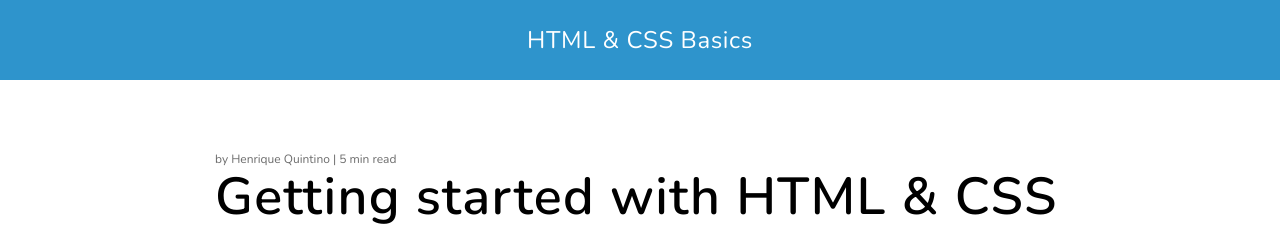
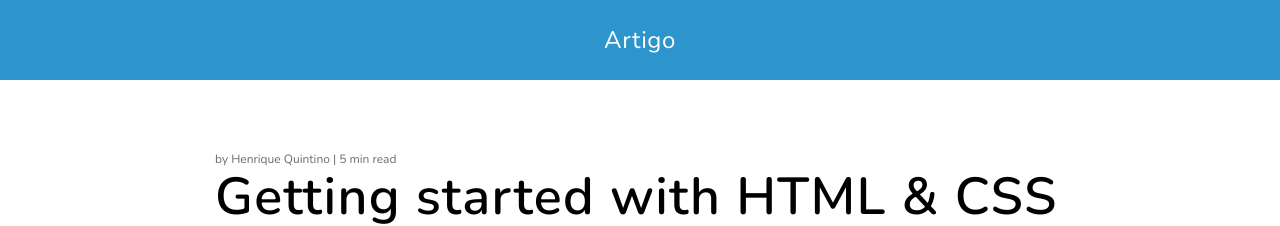
Before and after one commit to riqueamais/Project-Artigo, a plain HTML site: page index.html in a window 1280 px wide. Shown: the top 226 px of the page. Drawn offline with nearby package versions, Linux system fonts and the light colour scheme.

Commit message:
Update index.html

```diff
--- a/index.html
+++ b/index.html
@@ -11,7 +11,7 @@
 <body>
 
     <header>
-        HTML & CSS Basics
+        Artigo
     </header>
 
     <article>
```
